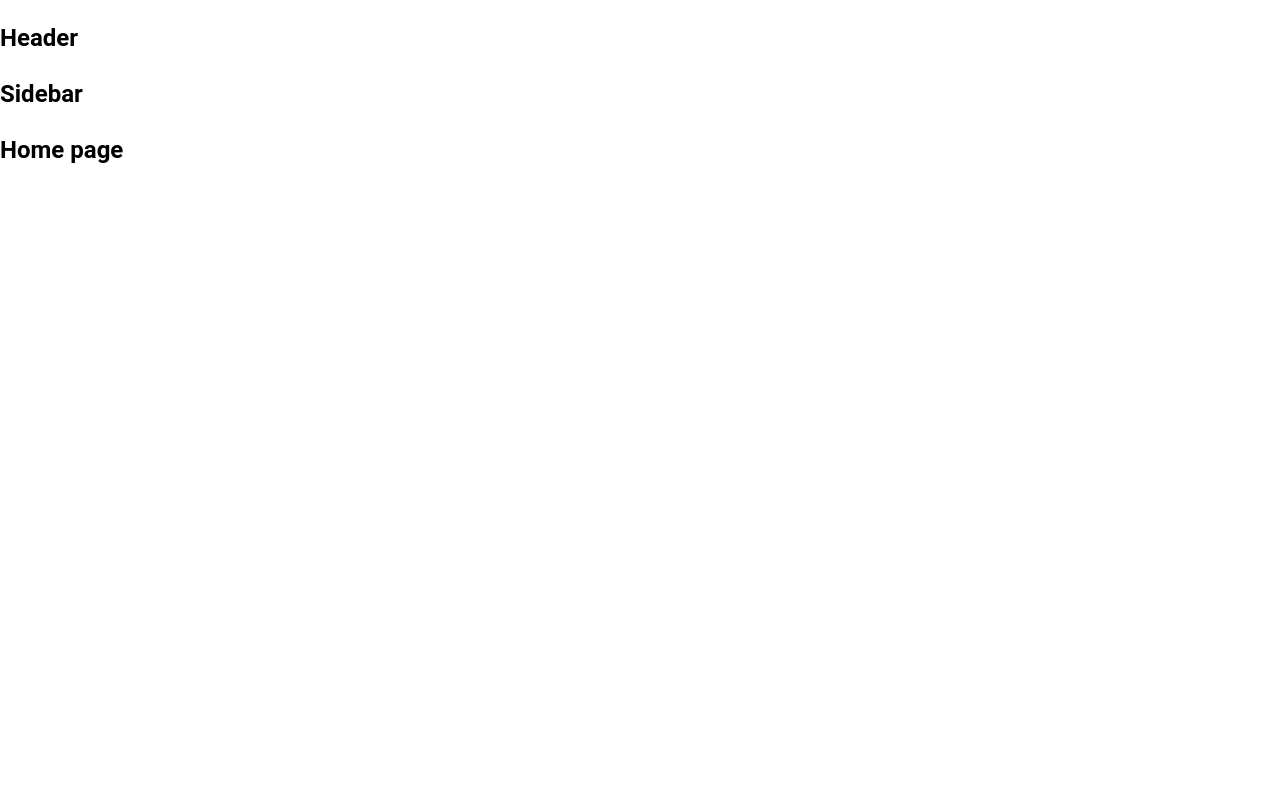
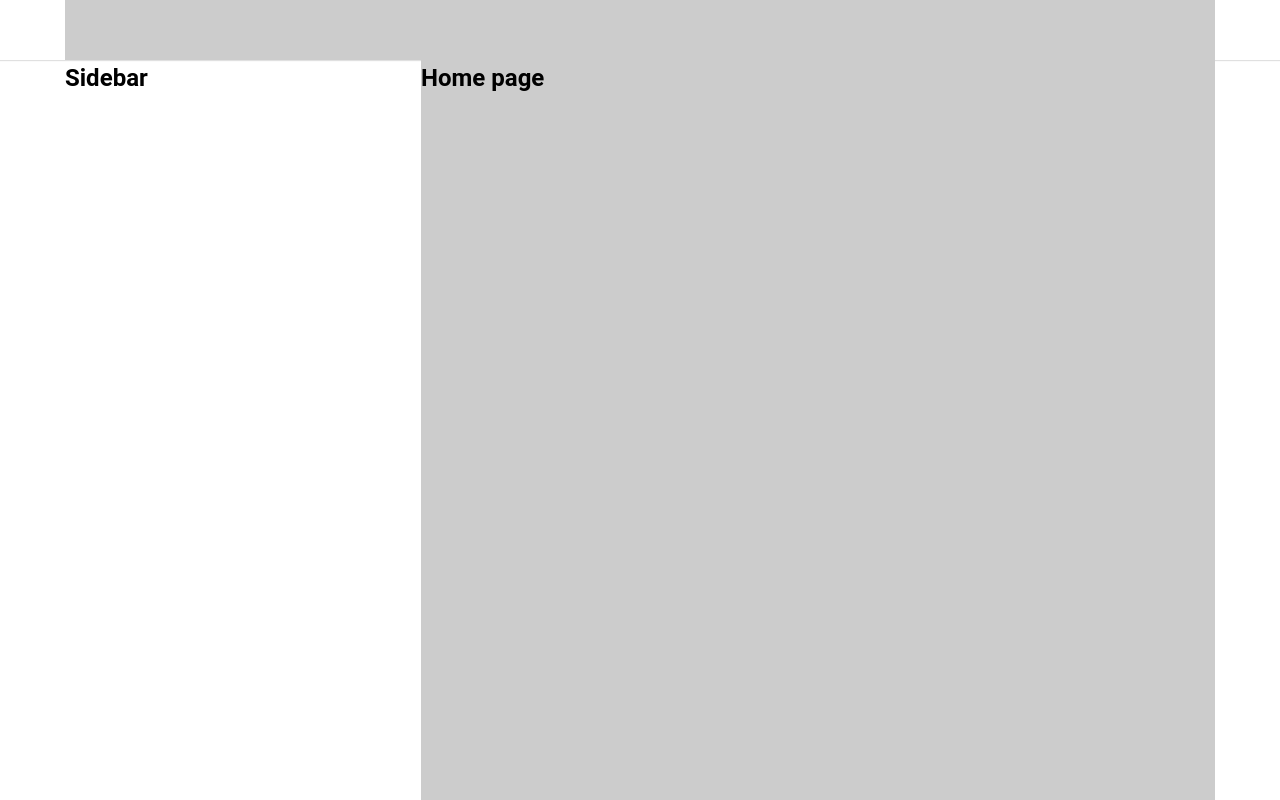
Before and after one commit to tampro0123/tiktok, a React (Create React App) app: page / in a window 1280 px wide. Shown: the top 800 px of the page. Built offline with nearby package versions, Linux system fonts and the light colour scheme.

Commit message:
Dựng Khung Layout Mặc Định

```diff
--- a/package.json
+++ b/package.json
@@ -6,6 +6,7 @@
     "@testing-library/jest-dom": "^5.16.5",
     "@testing-library/react": "^13.4.0",
     "@testing-library/user-event": "^13.5.0",
+    "classnames": "^2.3.2",
     "clsx": "^1.2.1",
     "normalize.css": "^8.0.1",
     "react": "^18.2.0",
--- a/src/components/Globalstyles/GlobalStyles.scss
+++ b/src/components/Globalstyles/GlobalStyles.scss
@@ -3,8 +3,13 @@
 
 :root {
  --primary: #fe2c55;
+
+ --default-layout-header-hight: 60px;
+  --default-layout-width : 1150px;
 }
 * {
+  margin: 0;
+  padding: 0;
   box-sizing: border-box;
 
 }
--- /dev/null
+++ b/src/components/Layout/DefaultLayout/DefaultLayout.module.scss
@@ -0,0 +1,17 @@
+.wrapper {
+  display: flex;
+  flex-direction: column;
+  align-items: center;
+}
+
+.container {
+  width: var(--default-layout-width);
+  display: flex;
+
+}
+
+.content {
+  flex:1;
+  background-color: #ccc;
+  min-height: 1000px;
+}
--- /dev/null
+++ b/src/components/Layout/DefaultLayout/Sidebar/Sidebar.module.scss
@@ -0,0 +1,4 @@
+.wrapper {
+  width: 356px;
+
+}
--- a/src/components/Layout/DefaultLayout/Sidebar/index.js
+++ b/src/components/Layout/DefaultLayout/Sidebar/index.js
@@ -1,5 +1,14 @@
+import classNames from 'classnames/bind';
+import styles from './Sidebar.module.scss'
+
+const cx = classNames.bind(styles)
+
+
+
 function Sidebar() {
-  return <h2>Sidebar</h2>;
+  return <aside className={cx('wrapper')}>
+    <h2>Sidebar</h2>
+  </aside>;
 }
 
 export default Sidebar;
--- a/src/components/Layout/DefaultLayout/index.js
+++ b/src/components/Layout/DefaultLayout/index.js
@@ -1,14 +1,19 @@
+import classNames from "classnames/bind";
 import Header from "~/components/Layout/components/Header";
 import Sidebar from "./Sidebar";
+import styles from "./DefaultLayout.module.scss";
+
+const cx = classNames.bind(styles)
+
 
 function DefaultLayout({ children }) {
   return (
-    <div>
+    <div className={cx('wrapper')}>
       <Header />
-      <div className="container">
+      <div className={cx('container')}>
         <Sidebar />
-        <div className="content"></div>
-        {children}
+        <div className={cx('content')}>{children}</div>
+
       </div>
     </div>
   );
--- a/src/components/Layout/HeaderOnly/index.js
+++ b/src/components/Layout/HeaderOnly/index.js
@@ -1,6 +1,6 @@
 import Header from "~/components/Layout/components/Header";
 
-function DefaultLayout({ children }) {
+function HeaderOnly({ children }) {
   return (
     <div>
       <Header />
@@ -12,4 +12,4 @@
   );
 }
 
-export default DefaultLayout;
+export default HeaderOnly;
--- /dev/null
+++ b/src/components/Layout/components/Header/Header.module.scss
@@ -0,0 +1,13 @@
+.wrapper {
+  width: 100%;
+  height: var(--default-layout-header-hight, 60px);
+  box-shadow: 0px 1px 1px rgb(0 0 0 / 12%);
+  display: flex;
+  justify-content: center;
+}
+
+.inner {
+  height: 100%;
+  width:var(--default-layout-width);
+  background-color: #ccc;
+}
--- a/src/components/Layout/components/Header/index.js
+++ b/src/components/Layout/components/Header/index.js
@@ -1,5 +1,17 @@
+import classNames from 'classnames/bind';
+import styles from './Header.module.scss'
+
+const cx = classNames.bind(styles)
 function Header() {
-  return <h2>Header</h2>;
+  return <header className={cx('wrapper')}>
+
+    <div className={cx('inner')}>
+
+    </div>
+
+
+
+  </header>
 }
 
 export default Header;
```
Also changed, not shown: 1 other file (tests, documents, lock files or other folders).
